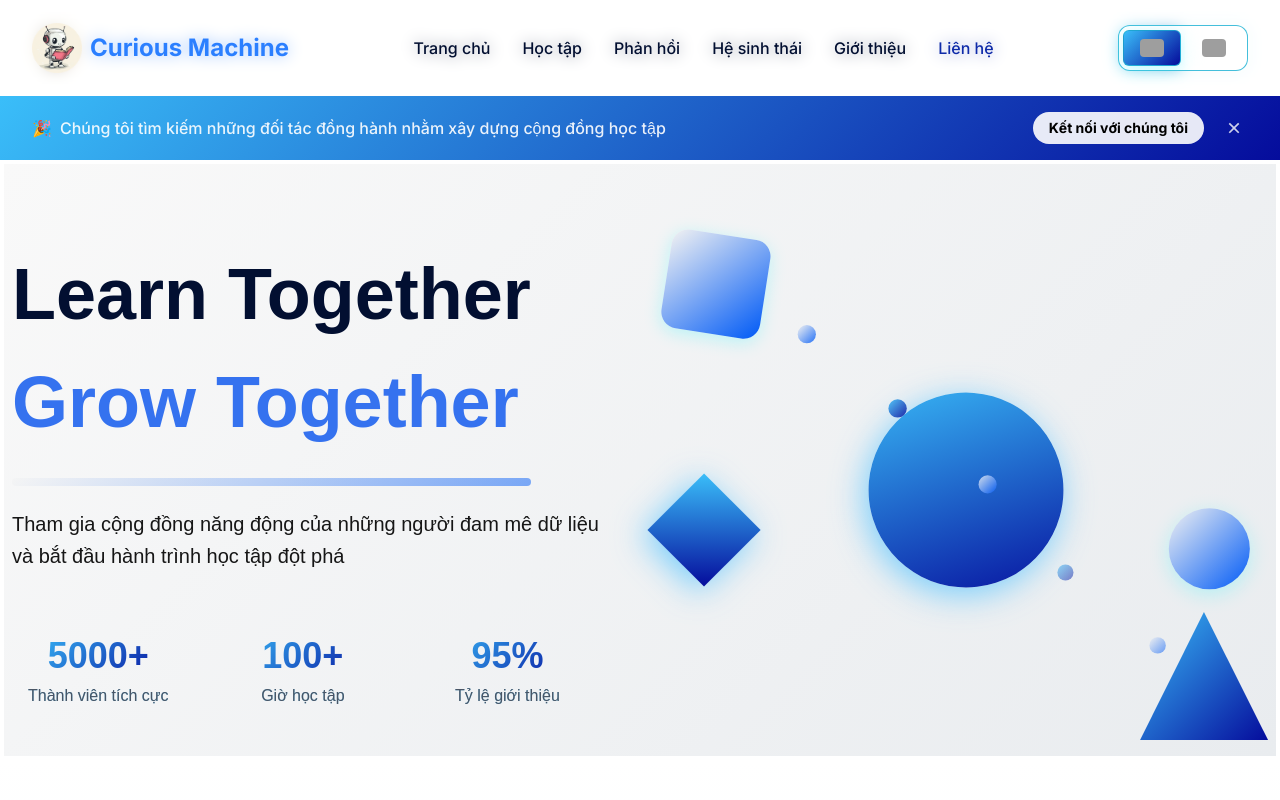
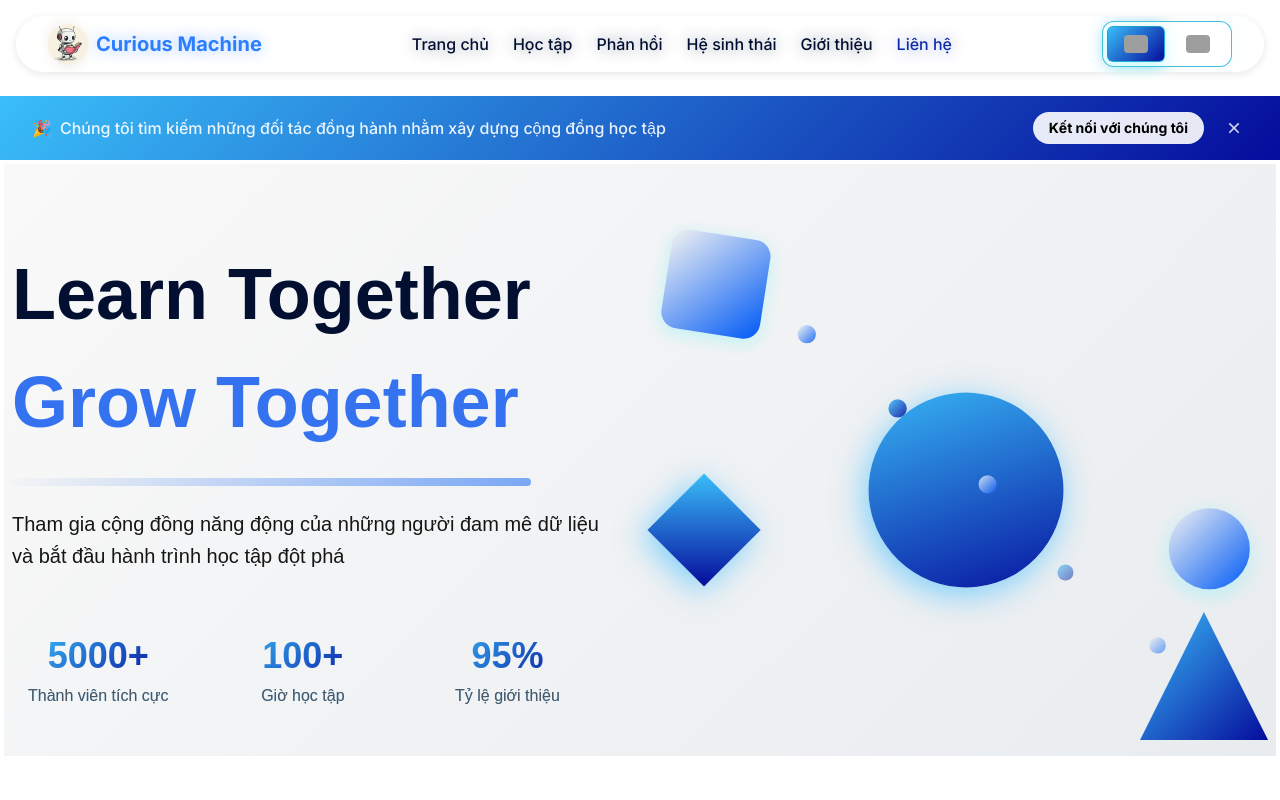
Before and after one commit to HuynhThanhQuan/landing_page, a Next.js app in the folder landing-page/: page / in a window 1280 px wide. Shown: the top 800 px of the page. Built offline with nearby package versions, Linux system fonts and the light colour scheme; grey boxes are pictures that could not be loaded.

Commit message:
update floating header

```diff
--- a/landing-page/src/components/Header.tsx
+++ b/landing-page/src/components/Header.tsx
@@ -78,16 +78,32 @@ export const Header = () => {
   }, []);
 
   return (
+    // Header container - fixed position at top of page with padding
     <motion.header
       initial={{ y: -100 }}
       animate={{ y: 0 }}
-      className={`fixed w-full top-0 z-50 transition-all duration-300 ${
-        scrolled ? 'bg-white/90 backdrop-blur-md shadow-md' : 'bg-white/50 backdrop-blur-sm'
+      className="fixed w-full top-0 z-50 p-4"
+    >
+      {/* Max width container to center content */}
+      <div className="max-w-7xl mx-auto">
+        {/* Floating container with rounded corners and glass effect */}
+        <motion.div
+          className={`w-full transition-all duration-300 ${
+            scrolled
+              ? 'bg-white/80 backdrop-blur-md shadow-lg rounded-full' // When scrolled: more opaque, stronger shadow
+              : 'bg-white/50 backdrop-blur-sm rounded-full' // Initial state: more transparent, lighter shadow
           }`}
+          style={{
+            boxShadow: scrolled
+              ? '0 4px 20px rgba(0, 0, 0, 0.1)' // Stronger shadow when scrolled
+              : '0 2px 10px rgba(0, 0, 0, 0.05)' // Lighter shadow initially
+          }}
         >
-      <div className="max-w-7xl mx-auto px-4 sm:px-6 lg:px-8">
-        <div className="flex justify-between items-center h-24">
-          {/* Logo */}
+          {/* Inner container with dynamic height and padding */}
+          <div className={`flex justify-between items-center transition-all duration-300 ${
+            scrolled ? 'h-12 px-6' : 'h-14 px-8' // Smaller height and padding when scrolled
+          }`}>
+            {/* Logo section with hover effects */}
             <motion.div
               className="flex-shrink-0"
               whileHover={{ scale: 1.05 }}
@@ -98,17 +114,21 @@ export const Header = () => {
                   whileHover={{ rotate: 10 }}
                   transition={{ duration: 0.3, ease: "easeInOut" }}
                 >
+                  {/* Dynamic logo size based on scroll state */}
                   <Image
                     src="/images/logo.png"
                     alt="Logo"
-                  width={50}
-                  height={50}
-                  className="mr-2"
+                    width={scrolled ? 32 : 40} // Smaller when scrolled
+                    height={scrolled ? 32 : 40}
+                    className="mr-2 transition-all duration-300"
                     priority
                   />
                 </motion.div>
+                {/* Dynamic text size based on scroll state */}
                 <motion.span
-                className="text-2xl font-bold text-blue-500"
+                  className={`font-bold text-blue-500 transition-all duration-300 ${
+                    scrolled ? 'text-lg' : 'text-xl' // Smaller text when scrolled
+                  }`}
                   initial={{ opacity: 0, x: -20 }}
                   animate={{ opacity: 1, x: 0 }}
                   whileHover={{ color: "#1d4ed8" }}
@@ -119,14 +139,16 @@ export const Header = () => {
               </a>
             </motion.div>
 
-          {/* Desktop Navigation */}
-          <nav className="hidden md:flex space-x-8">
+            {/* Navigation menu with reduced spacing when scrolled */}
+            <nav className="hidden md:flex space-x-6">
               {navLinks.map((link) => (
                 <motion.a
                   key={link.href}
                   href={link.href}
                   onClick={(e) => handleScrollToSection(e, link.href)}
-                className="relative text-[var(--text-color)] hover:text-[var(--secondary-color)] font-[var(--font-heading)] font-medium transition-all"
+                  className={`relative text-[var(--text-color)] hover:text-[var(--secondary-color)] font-[var(--font-heading)] font-medium transition-all ${
+                    scrolled ? 'text-sm' : 'text-base' // Smaller text when scrolled
+                  }`}
                   style={{
                     transition: 'all 0.3s ease',
                     color: activeSection === link.href.replace('#', '')
@@ -136,6 +158,7 @@ export const Header = () => {
                   whileHover="hover"
                 >
                   {t(link.label)}
+                  {/* Underline effect on hover */}
                   <motion.div
                     variants={{
                       hover: {
@@ -383,6 +406,7 @@ export const Header = () => {
               </motion.div>
             )}
           </AnimatePresence>
+        </motion.div>
       </div>
     </motion.header>
   );
```
Lines whose indentation alone changed are shown as unchanged.
